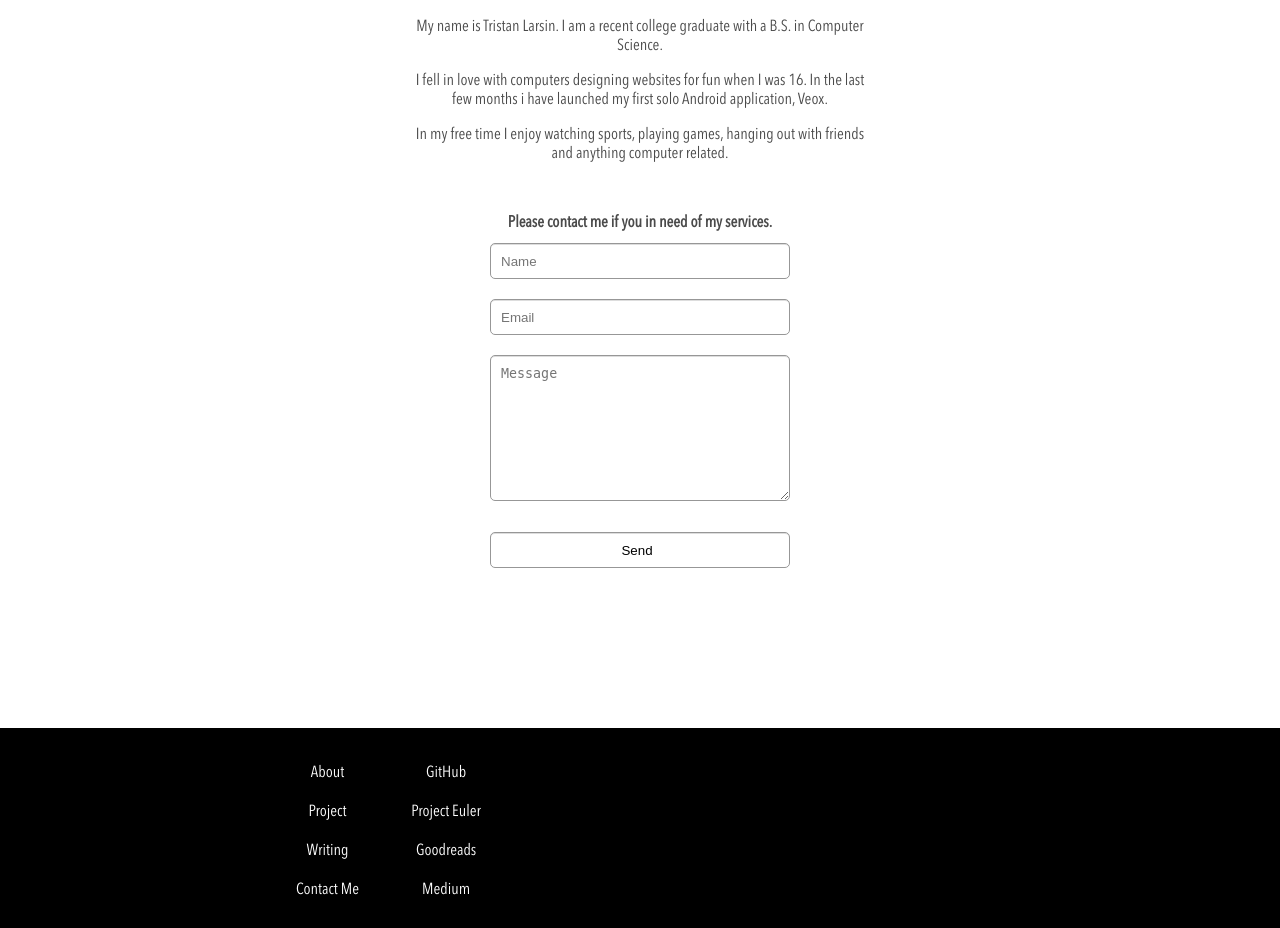
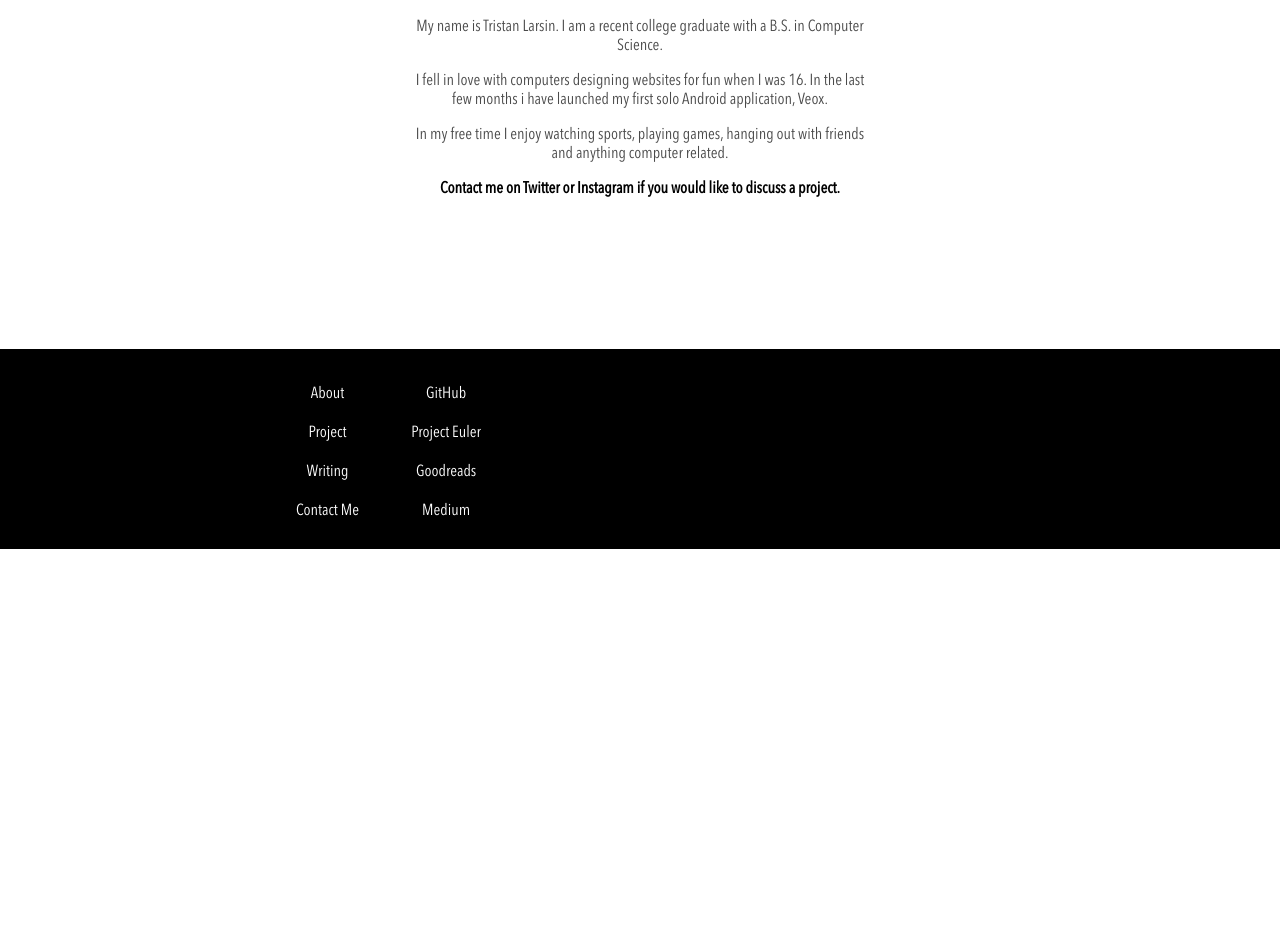
Before and after one commit to tlarsin/Portfolio-Site, a PHP site: page / in a window 1280 px wide. Shown: the part 835-1763 px from the top of the page. After the commit the page ends 1384 px from the top, so only its background shows below. Run offline with PHP 8.4, Linux system fonts and the light colour scheme; some libraries are stand-ins or nearby versions.

Commit message:
Removed contact form and replaced it with a paragragh linking to Twitter & Instagram.

```diff
--- a/assets/css/design.css
+++ b/assets/css/design.css
@@ -154,7 +154,7 @@ hr {
     padding-top: 20px;
     margin-left: 20%;
     height: 175px;
-    width: 240px;
+    width: 225px;
     text-align: center;
     overflow: hidden;
 }
--- a/assets/css/index.css
+++ b/assets/css/index.css
@@ -116,58 +116,9 @@ span {
     margin: auto;
 }
 
-.form {
-    width: 313px;
-    height: auto;
-    margin-top: 25px;
-    margin: auto;
-}
-
-input {
-    width: 300px;
-    height: 36px;
-    border-radius: 5px;
-    margin: 10px auto;
-    padding-left: 10px;
-    background-color: white;
-    border: 1px solid #979797;
-    -webkit-box-shadow: inset 0px 1px 0px 0px #dddddd;
-    -moz-box-shadow: inset 0px 1px 0px 0px #dddddd;
-    box-shadow: inset 0px 1px 0px 0px #dddddd;
-    -webkit-box-sizing: border-box; /* Safari/Chrome, other WebKit */
-    -moz-box-sizing: border-box;    /* Firefox, other Gecko */
-    box-sizing: border-box;         /* Opera/IE 8+ */
-}
-
-textarea {
-    width: 300px;
-    height: 146px;
-    border-radius: 5px;
-    margin: 10px auto;
-    padding: 10px 0 0 10px;
-    background-color: white;
-    border: 1px solid #979797;
-    -webkit-box-shadow: inset 0px 1px 0px 0px #dddddd;
-    -moz-box-shadow: inset 0px 1px 0px 0px #dddddd;
-    box-shadow: inset 0px 1px 0px 0px #dddddd;
-    -webkit-box-sizing: border-box; /* Safari/Chrome, other WebKit */
-    -moz-box-sizing: border-box;    /* Firefox, other Gecko */
-    box-sizing: border-box;
-}
-
-.g-recaptcha{
-   margin: 5px auto !important;
-   width: 300px !important;
-   height: auto !important;
-   text-align: -webkit-center;
-   text-align: -moz-center;
-   text-align: -o-center;
-   text-align: -ms-center;
-}
-
-.submit {
-    width: 300px;
-    padding-left: 0;
+#contact {
+    color: #000;
+    font-weight: bold;
 }
 
 hr {
@@ -277,21 +228,7 @@ hr {
         width: 80%;
         margin: auto;
     }
-    /*.form {
-        height: auto;
-        width: 100%;
-        margin-top: 25px;
-    }
-    .leftForm {
-        float: none;
-        width: 100%;
 
-    }
-    .rightForm {
-        float: none;
-        width: 100%;
-        margin-top: 20px;
-    }*/
     /**********/
     /* Footer */
     /**********/
@@ -336,26 +273,6 @@ hr {
         margin: 20px 0 0px 0;
     }
 
-    /************/
-    /* Sections */
-    /************/
-    .form {
-        width: 100%;
-    }
-
-    input {
-        width: 100%;
-        /*padding: 0;*/
-    }
-
-    textarea {
-        width: 100%;
-        /*padding: 0;*/
-    }
-
-    .submit {
-        width: 100%;
-    }
     /**********/
     /* Footer */
     /**********/
--- a/assets/css/writing.css
+++ b/assets/css/writing.css
@@ -133,7 +133,7 @@ hr {
     padding-top: 20px;
     margin-left: 20%;
     height: 175px;
-    width: 240px;
+    width: 225px;
     text-align: center;
     overflow: hidden;
 }
--- a/design.html
+++ b/design.html
@@ -99,13 +99,13 @@
                 <li><a href="index.html">About</a></li>
                 <li><a href="design.html">Project</a></li>
                 <li><a href="writing.html">Writing</a></li>
-                <li><a href="index.html#form">Contact Me</a></li>
+                <li><a href="index.html#contact">Contact Me</a></li>
             </ul>
             <ul class="rightList">
                 <li><a href="https://github.com/tlarsin" target="_blank">GitHub</a></li>
                 <li><a href="https://projecteuler.net/profile/tlarsin.png" target="_blank">Project Euler</a></li>
                 <li><a href="https://www.goodreads.com/user/show/60863096-tristan-larsin" target="_blank">Goodreads</a></li>
-                <li><a href="https://medium.com/@tlarsin" target="_blank">Medium</a></li>
+                <li><a href="https://medium.com/@tristanlarsin" target="_blank">Medium</a></li>
             </ul>
         </div>
     </div>
--- a/index.html
+++ b/index.html
@@ -47,24 +47,10 @@
 
                     <p>In my free time I enjoy watching sports, playing games, hanging out with friends and anything computer related.</p>
 
+                    <p id="contact">Contact me on <a href="https://twitter.com/tristanlarsin" target="_blank">Twitter</a> or <a href="https://www.instagram.com/tristanlarsin" target="_blank">Instagram</a> if you would like to discuss a project.</p>
                 </div>
-            </div>
-            <div class="section" id="form">
-                <span>Please contact me if you in need of my services.</span>
 
-                <div class="form">
-                	<form action="form/" method="post">
-					    <input type="text" name="name" id="name" placeholder="Name">
-				        <input type="text" name="email" placeholder="Email">
 
-					    <textarea name="comments"  placeholder="Message"></textarea>
-
-						<div class="g-recaptcha" data-sitekey="6LeDfywUAAAAABRDjPk7UDwgUjOHcF7_4_NQxrnu"></div>
-
-                        <input type="submit" value="Send" class="submit">
-
-				    </form>
-                </div>
             </div>
         </div>
         <div class="footer">
@@ -73,7 +59,7 @@
                     <li><a href="index.html">About</a></li>
                     <li><a href="design.html">Project</a></li>
                     <li><a href="writing.html">Writing</a></li>
-                    <li><a href="#form">Contact Me</a></li>
+                    <li><a href="#contact">Contact Me</a></li>
                 </ul>
                 <ul class="rightList">
                     <li><a href="https://github.com/tlarsin" target="_blank">GitHub</a></li>
--- a/writing.html
+++ b/writing.html
@@ -65,13 +65,13 @@
                 <li><a href="index.html">About</a></li>
                 <li><a href="design.html">Project</a></li>
                 <li><a href="writing.html">Writing</a></li>
-                <li><a href="index.html#form">Contact Me</a></li>
+                <li><a href="index.html#contact">Contact Me</a></li>
             </ul>
             <ul class="rightList">
                 <li><a href="https://github.com/tlarsin" target="_blank">GitHub</a></li>
                 <li><a href="https://projecteuler.net/profile/tlarsin.png" target="_blank">Project Euler</a></li>
                 <li><a href="https://www.goodreads.com/user/show/60863096-tristan-larsin" target="_blank">Goodreads</a></li>
-                <li><a href="https://medium.com/@tlarsin" target="_blank">Medium</a></li>
+                <li><a href="https://medium.com/@tristanlarsin" target="_blank">Medium</a></li>
             </ul>
         </div>
     </div>
```
Also changed, not shown: form/index.php (deleted, +0 -200 lines).
